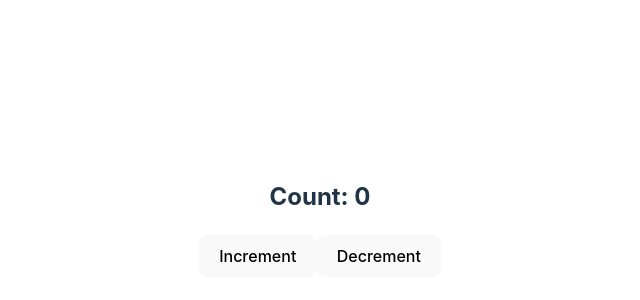
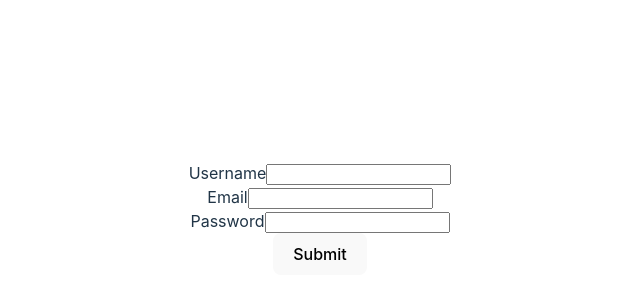
Before and after one commit to nikhil332002/ivoyant, a React (Vite) app: page / in a window 1280 px wide. Shown: the part 182-482 px from the top of the page, without its empty margins (320-960 px from the left). Built offline with nearby package versions, Linux system fonts and the light colour scheme; no server answers.

Commit message:
form-props

```diff
--- a/src/App.tsx
+++ b/src/App.tsx
@@ -35,9 +35,9 @@ function App() {
       {/* <Parent/> */}
       {/* <Counter/> */}
       {/* <Form/> */}
-      {/* <Form/> */}
+      <Form/>
       {/* <Parent/> */}
-      <Counter />
+      {/* <Counter /> */}
     </>
   );
 }
```
